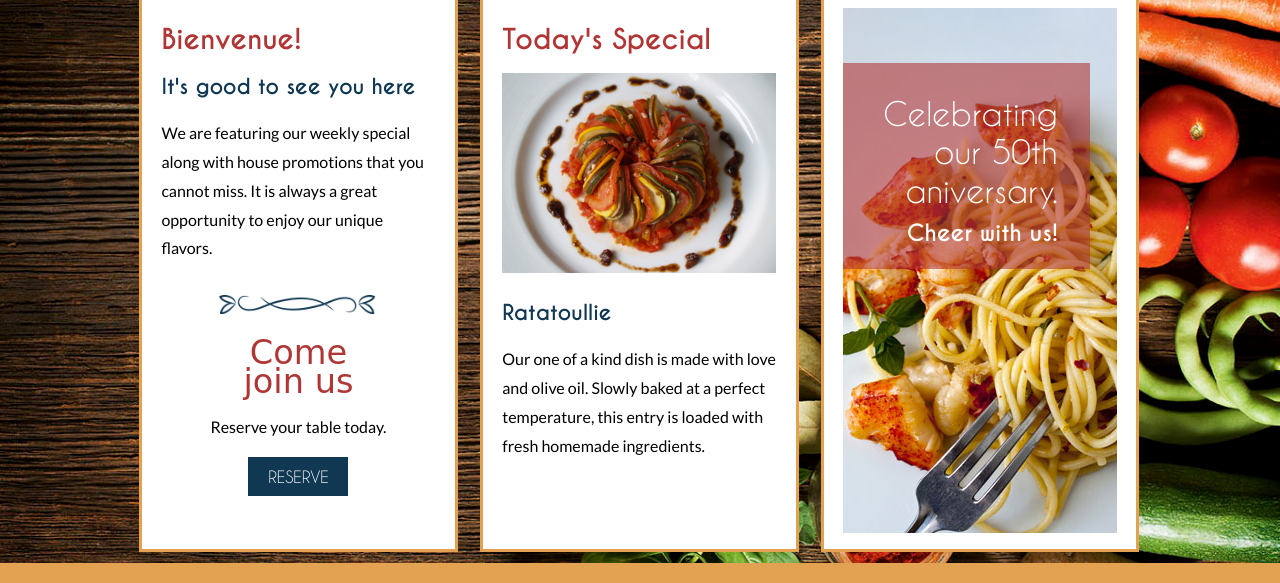
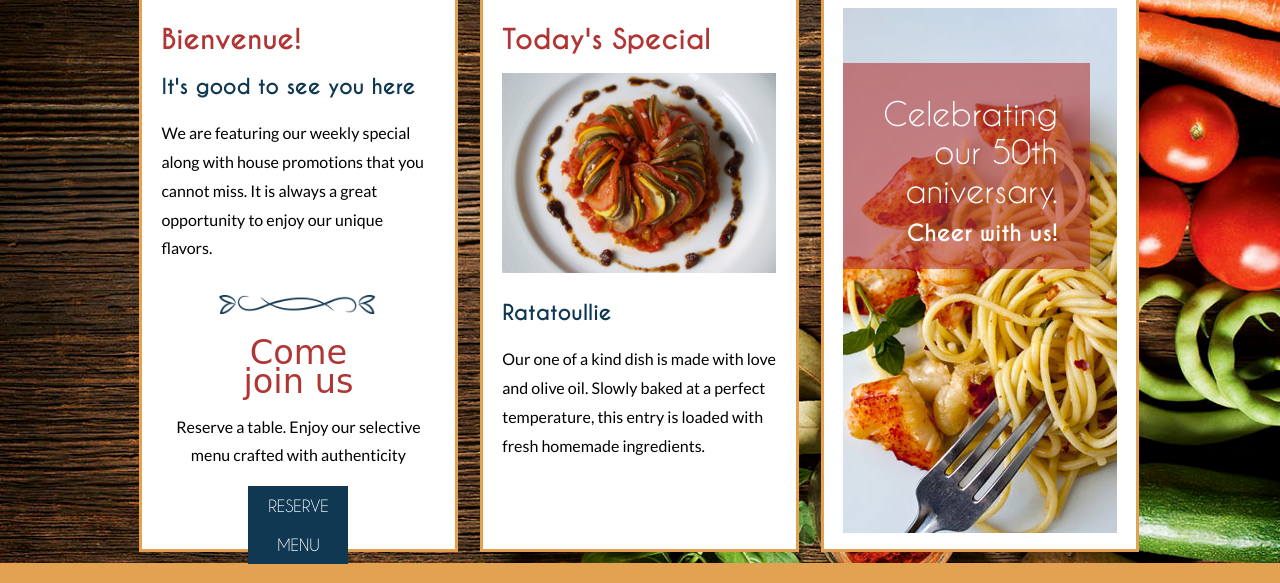
Before and after one commit to claulg2701/project_final3_deleon_claudia, a plain HTML site: page index.html in a window 1280 px wide. Shown: the part 176-759 px from the top of the page. Drawn offline with Linux system fonts and the light colour scheme; a web font is replaced by a local one.

Commit message:
add menu button

```diff
--- a/index.html
+++ b/index.html
@@ -41,8 +41,10 @@
                 <div class="reservation">
                     <img id="divider" src="img/divider.png" alt=""/>
                     <p class="decorative-text">Come join us</p>
-                    <p class="description">Reserve your table today.</p>
+                    <p class="description">Reserve a table.
+                        Enjoy our selective menu crafted with authenticity</p>
                     <button class="button" type="button" name="button-one">Reserve</button>
+                    <button class="button" type="button" name="button-one">Menu</button>
                 </div>
             </article>
 
```
